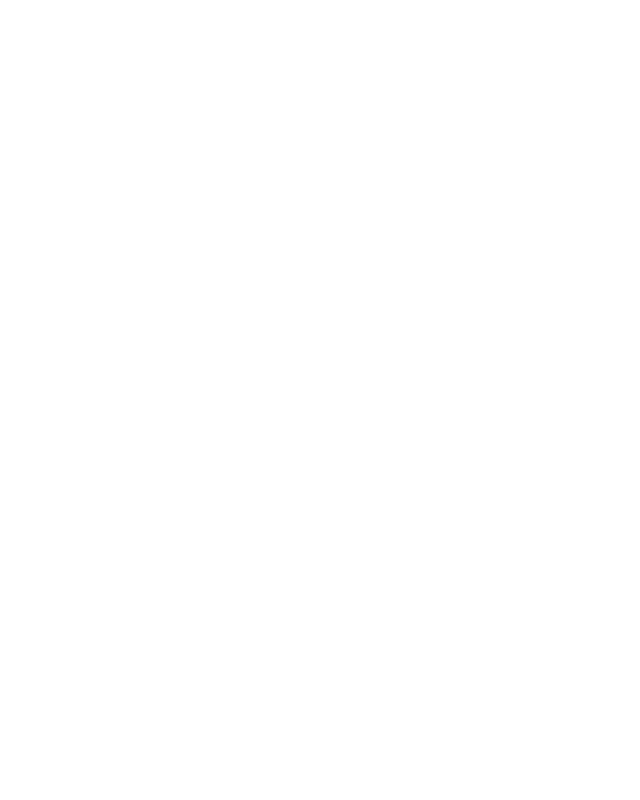
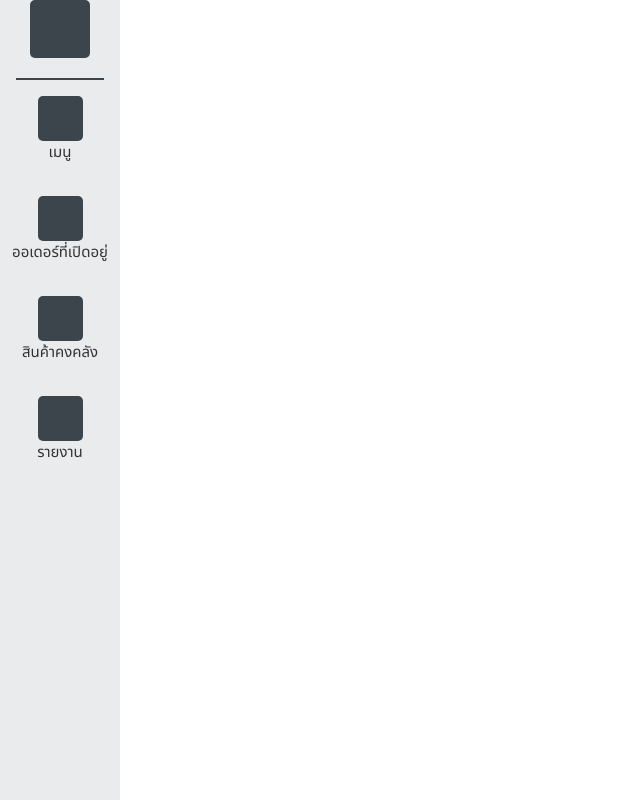
Before and after one commit to narawitPtm/pos-chicken, a Svelte app: page / in a window 1280 px wide. Shown: the whole page, without its empty margins (0-640 px from the left). Built offline with nearby package versions, Linux system fonts and the light colour scheme.

Commit message:
side-bar

```diff
--- a/public/global.css
+++ b/public/global.css
@@ -1,3 +1,5 @@
+@import url('https://fonts.googleapis.com/css2?family=Noto+Sans+Thai&display=swap');
+
 html, body {
 	position: relative;
 	width: 100%;
@@ -9,7 +11,7 @@
 	margin: 0;
 	padding: 0px;
 	box-sizing: border-box;
-	font-family: -apple-system, BlinkMacSystemFont, "Segoe UI", Roboto, Oxygen-Sans, Ubuntu, Cantarell, "Helvetica Neue", sans-serif;
+	font-family: 'Noto Sans Thai', sans-serif;
 }
 
 a {
--- a/src/App.svelte
+++ b/src/App.svelte
@@ -2,9 +2,11 @@
 	import Layout from './layouts/layout.svelte';
 </script>
 
-<div class="bg">
-	<Layout/>
-</div>
+<body>
+	<div class="bg">
+		<Layout/>
+	</div>
+</body>
 
 <style>
 	.bg {
--- a/src/layouts/layout.svelte
+++ b/src/layouts/layout.svelte
@@ -1,9 +1,11 @@
 <script lang="ts">
+    import SideBar from '../sidebar/side-bar.svelte';
+    import Sidebar from '../sidebar/side-bar.svelte';
 </script>
 
 <div id="layout">
     <div id="sideBarBox">
-        <!-- sidebar -->
+        <SideBar/>
     </div>
     <div id="bodyBox">
         <div id="mainBox">
@@ -14,7 +16,7 @@
 
 <style lang="scss">
     #layout {
-    $side-width: 110px;
+    $side-width: 120px;
     display: flex;
     #sideBarBox {
         position: fixed;
--- /dev/null
+++ b/src/sidebar/side-bar.scss
@@ -0,0 +1,45 @@
+#sideBar {
+    background-color: #EAEBED;
+    height: 100%;
+    width: 100%;
+    #top {
+        display: flex;
+        justify-content: center;
+        flex-direction: column;
+        align-items: center;
+        width: 100%;
+        height: 10%;
+        #logo {
+            width: 60px;
+            height: 60px;
+            border-radius: 5px;
+            background-color: #3C454C;
+        }
+        #top-border-bottom {
+            border-bottom: 2px solid #3C454C;
+            padding: 10px 44px;
+        }
+    }
+    #menuBar {
+        .menu-select {
+            width: 100%;
+            height: 100px;
+            display: flex;
+            flex-direction: column;
+            justify-content: center;
+            align-items: center;
+            #logoMenuList {
+                background-color: #3C454C;
+                width: 45px;
+                height: 45px;
+                border-radius: 5px;
+            }
+            #textMenuList {
+                display: flex;
+                align-items: center;
+                text-align-last: center;
+                font-size: 15px;
+            }
+        }
+    }
+}
--- /dev/null
+++ b/src/sidebar/side-bar.svelte
@@ -0,0 +1,31 @@
+<script lang="ts">
+	let menulists: {name:string, logo:string}[] = [
+		{ name: 'เมนู', logo: '' },
+		{ name: 'ออเดอร์ที่เปิดอยู่', logo: '' },
+		{ name: 'สินค้าคงคลัง', logo: '' },
+		{ name: 'รายงาน', logo: '' },
+	];
+</script>
+
+<div id="sideBar">
+    <div id="top">
+        <div id="logo"></div>
+		<div id="top-border-bottom"></div>
+    </div>
+    <div id="menuBar">
+		{#each menulists as menulist}
+			<div id="posMenuList" class="menu-select">
+				<div id="logoMenuList">{menulist.logo}</div>
+				<div id="textMenuList">{menulist.name}</div>
+			</div>
+		{/each}
+		<!-- <div class="menu-active">
+			<div id="logoMenuList">{menulist.logo}</div>
+			<div id="textMenuList">{menulist.name}</div>
+		</div> -->
+    </div>
+</div>
+
+<style lang="scss">
+@import './side-bar.scss';
+</style>
```
